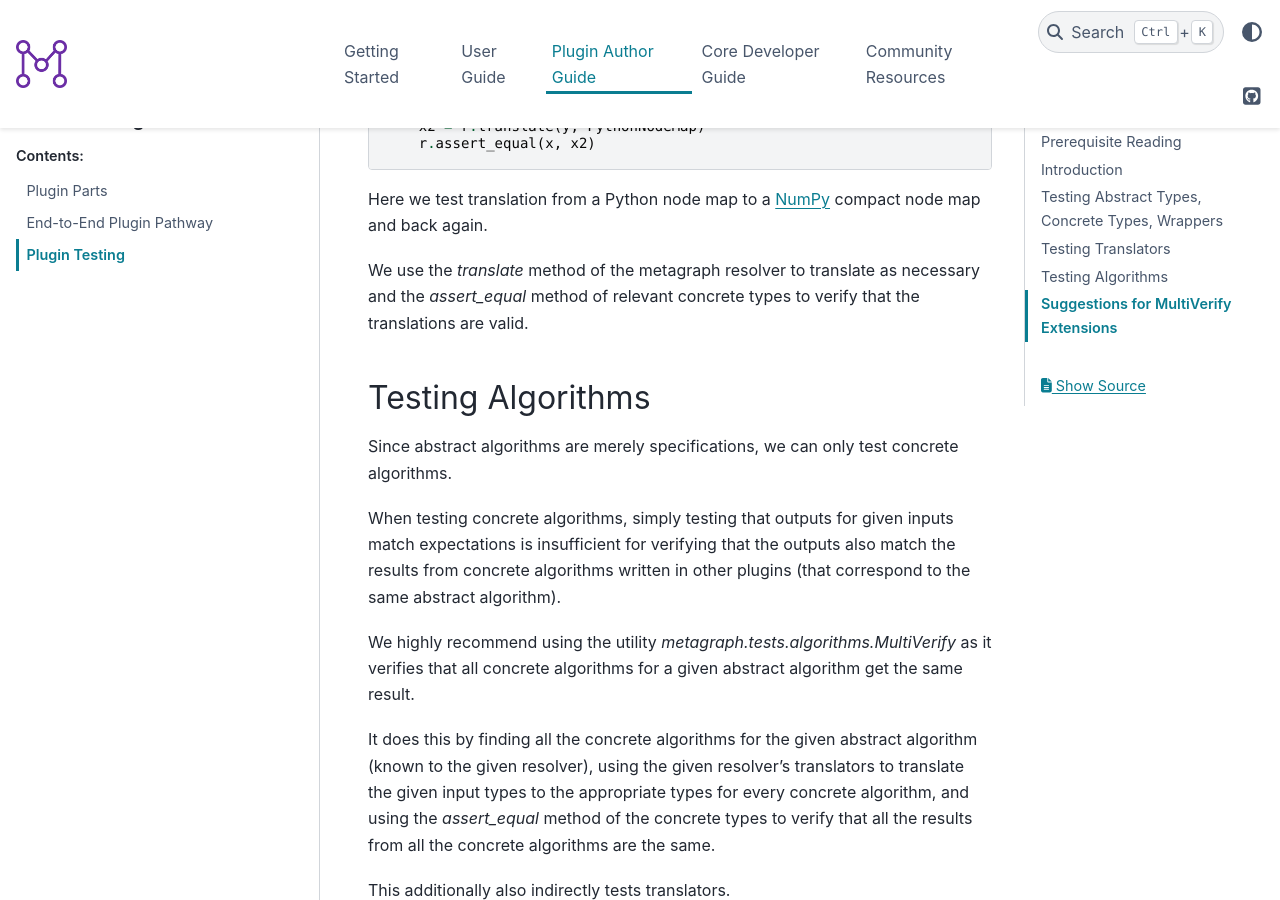
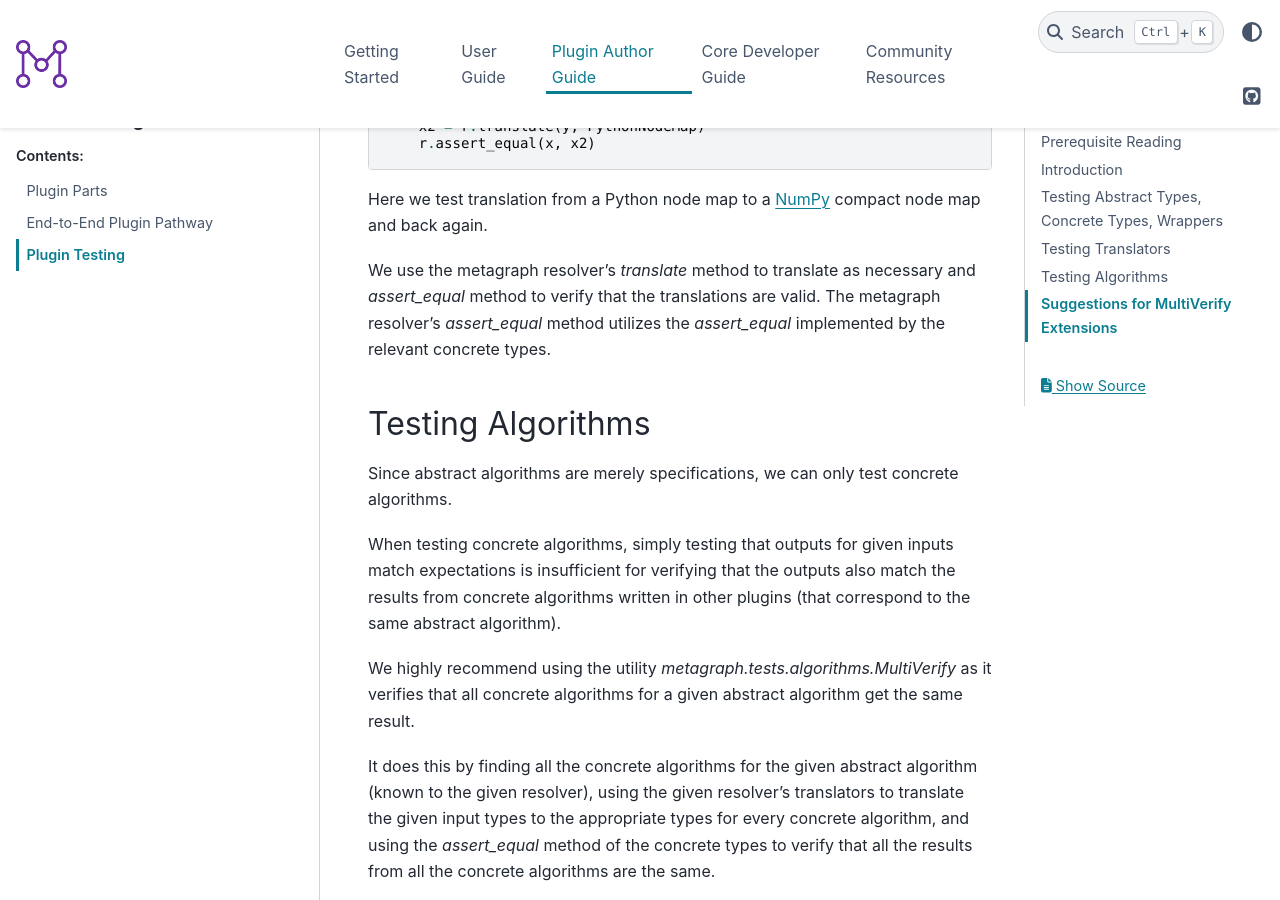
Before and after one commit to metagraph-dev/metagraph, a Sphinx documentation site: the page built from docs/plugin_author_guide/plugin_testing.rst, in a window 1280 px wide and 900 px high, scrolled down 1591 px. Built offline with Sphinx 7.4.7 and the PyData theme 0.15.4, drawn with Linux system fonts in a browser that asks for light colours; some of the changed text lies outside the part shown.

Commit message:
Fix typos in "Plugin Testing"
This commit fixes a typo in "Plugin Testing" and rephrases one sentence about assert_equal to make it more clear.

```diff
--- a/docs/plugin_author_guide/plugin_testing.rst
+++ b/docs/plugin_author_guide/plugin_testing.rst
@@ -24,7 +24,7 @@ We'll cover ways to test the different :ref:`plugin parts<plugin_parts>`.
 Testing Abstract Types, Concrete Types, Wrappers
 ------------------------------------------------
 
-Testing types is difficult to do in isolation outside of trivially testing of methods and attributes.
+Testing types is difficult to do in isolation outside of trivially testing methods and attributes.
 
 There are no metagraph-specific testing practices we recommend in particular here.
 
@@ -65,8 +65,9 @@ Here's an example:
 
 Here we test translation from a Python node map to a `NumPy <https://numpy.org/>`_ compact node map and back again.
 
-We use the *translate* method of the metagraph resolver to translate as necessary and the *assert_equal* method of
-relevant concrete types to verify that the translations are valid.
+We use the metagraph resolver's *translate* method to translate as necessary and *assert_equal* method to verify that
+the translations are valid. The metagraph resolver's *assert_equal* method utilizes the *assert_equal* implemented by
+the relevant concrete types.
 
 Testing Algorithms
 ------------------
```
